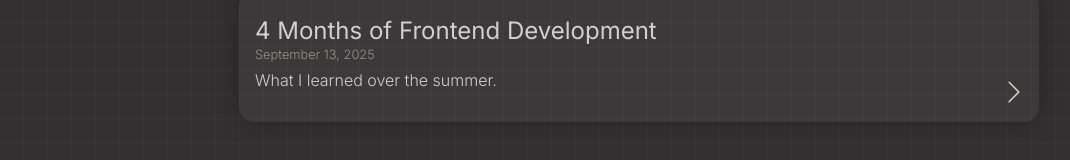
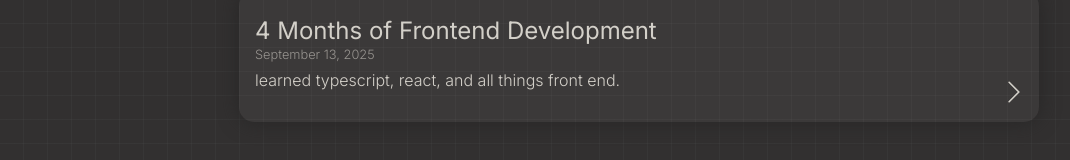
Before and after one commit to dylinh/personal-site, a React (Vite) app: page /blog in a window 1280 px wide. Shown: the part 121-281 px from the top of the page, without its empty margins (1-1071 px from the left). Built offline with nearby package versions, Linux system fonts and the light colour scheme.

Commit message:
Update Blog.tsx

```diff
--- a/src/pages/Blog.tsx
+++ b/src/pages/Blog.tsx
@@ -5,7 +5,7 @@
     {
         title: "4 Months of Frontend Development",
         date: "September 13, 2025",
-        desc: "What I learned over the summer.",
+        desc: "learned typescript, react, and all things front end.",
         path: "/blog/frontend"
     }]
 
```
